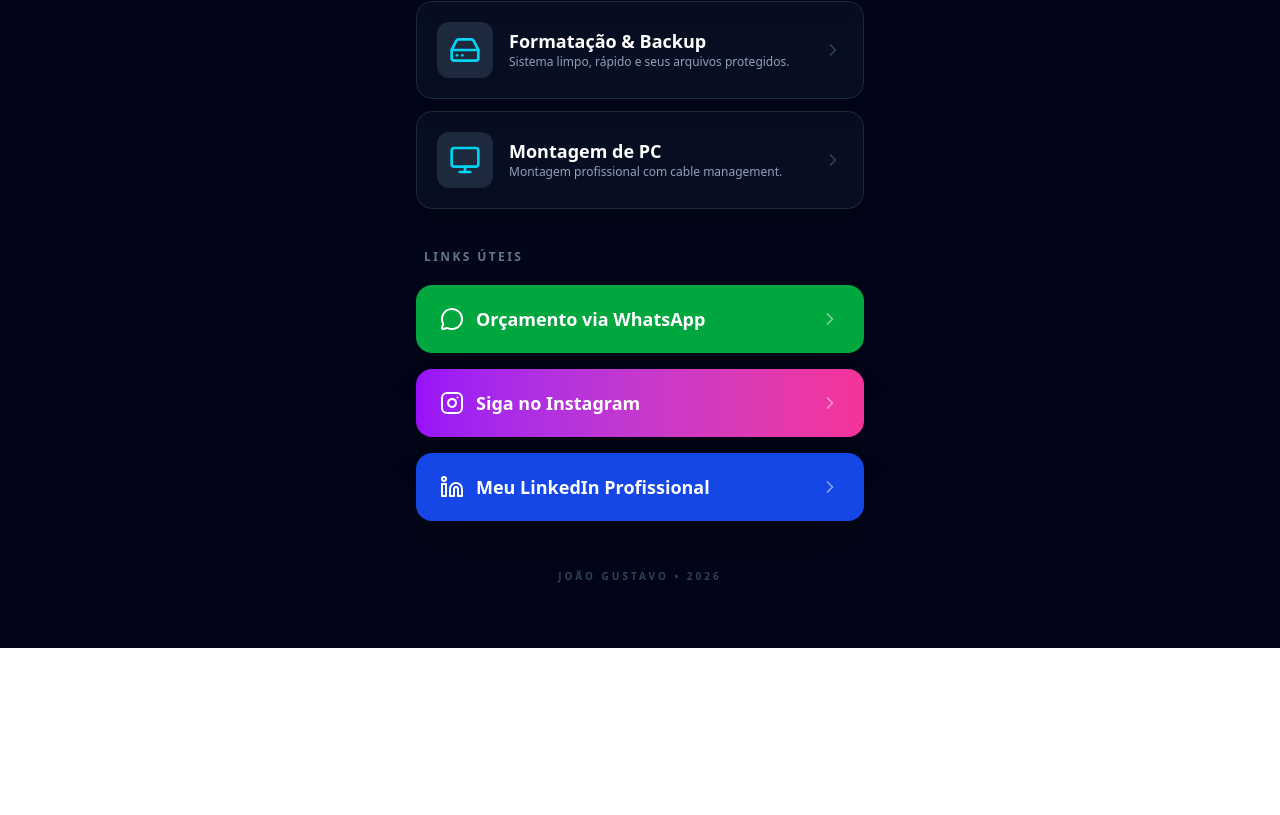
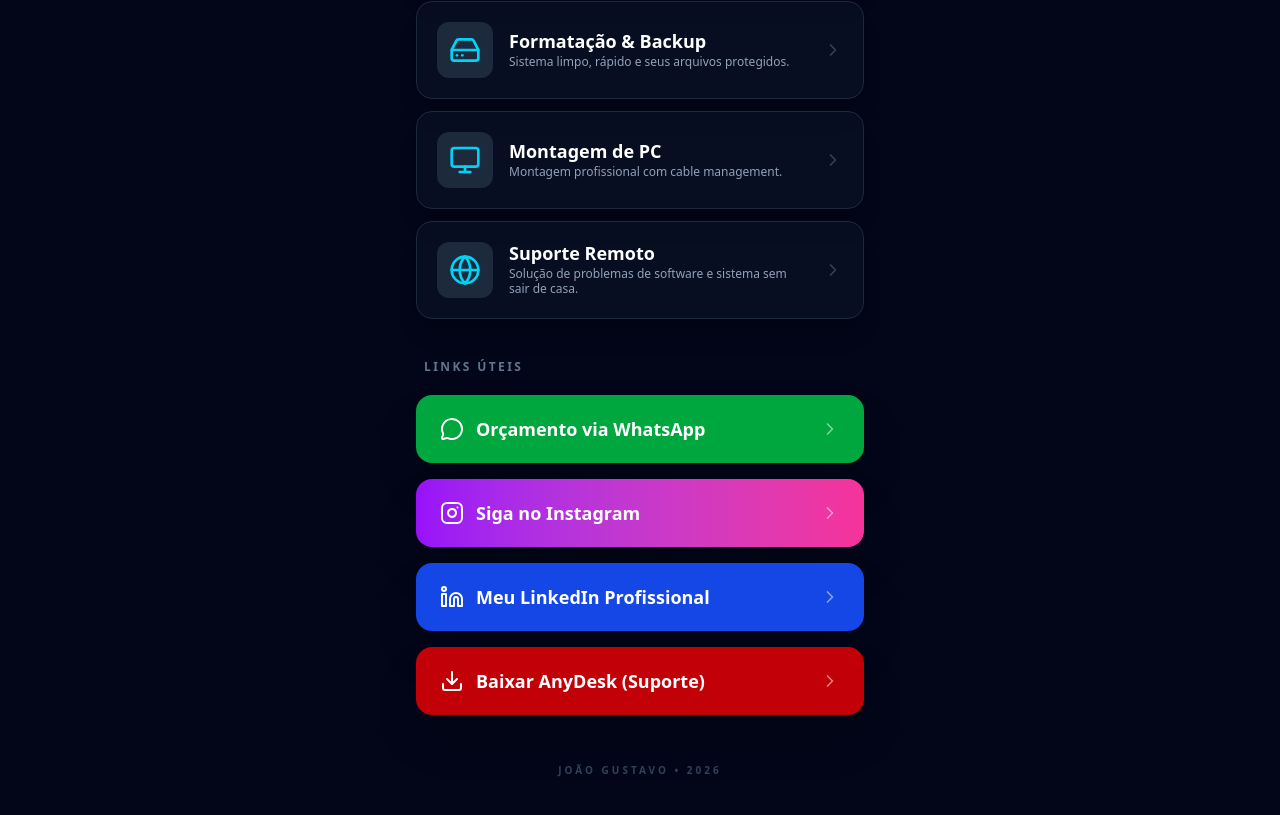
Before and after one commit to Joaokenehen/JG_Tech, a React (Vite) app in the folder frontend/: page / in a window 1280 px wide. Shown: the part 389-1204 px from the top of the page. Before the commit the page ends 1037 px from the top, so only its background shows below. Built offline with nearby package versions, Linux system fonts and the light colour scheme.

Commit message:
feat: remote suport

```diff
--- a/frontend/src/data/services.tsx
+++ b/frontend/src/data/services.tsx
@@ -1,5 +1,5 @@
 import { type ReactNode } from 'react';
-import { Settings, HardDrive, Monitor } from 'lucide-react';
+import { Settings, HardDrive, Monitor, Globe } from 'lucide-react';
 
 // Definimos o contrato (interface) de como um serviço deve ser
 export interface ServiceData {
@@ -65,4 +65,28 @@
       </div>
     )
   },
+ {
+  name: 'Suporte Remoto',
+  desc: 'Solução de problemas de software e sistema sem sair de casa.',
+  icon: <Globe className="w-8 h-8 text-cyan-400" />,
+  detalhes: (
+    <div className="mt-4 pt-4 border-t border-slate-800 text-sm text-slate-300 space-y-3 animate-in fade-in duration-500">
+      <div>
+        <h4 className="font-bold text-cyan-500">Soluções Rápidas</h4>
+        <p>Seu Windows está lento? O Office parou de funcionar? Algum programa não abre? Resolvemos erros de sistema, instalação de drivers e suporte a aplicativos de forma ágil.</p>
+      </div>
+      <div className="bg-slate-800/50 p-3 rounded-lg border border-slate-700">
+        <h4 className="font-bold text-yellow-500 mb-1 text-xs uppercase tracking-wider">Como preparar o acesso:</h4>
+        <ul className="list-disc list-outside ml-5 space-y-2 text-xs text-slate-300">
+            <li>
+             Ter o software <strong>AnyDesk</strong> instalado (você pode baixá-lo no link
+             <span className="text-cyan-400 font-bold"> "Baixar AnyDesk"</span> logo abaixo).
+            </li>
+            <li>Possuir uma conexão estável com a internet.</li>
+            <li>Informar o seu <strong>Código de Acesso</strong> ao técnico.</li>
+        </ul>
+      </div>
+    </div>
+  )
+},
 ];
--- a/frontend/src/screens/App.tsx
+++ b/frontend/src/screens/App.tsx
@@ -1,4 +1,4 @@
-import { Linkedin, MessageCircle, Instagram } from 'lucide-react';
+import { Linkedin, MessageCircle, Instagram, Download } from 'lucide-react';
 import { useState } from 'react';
 import { ActionLink } from '../components/ActionLink';
 import { ServiceCard } from '../components/ServiceCard';
@@ -26,13 +26,20 @@
       url: 'https://www.linkedin.com/in/joao-gustavo-quennehen?utm_source=instagram&utm_medium=bio',
       icon: <Linkedin className="w-6 h-6" />,
       color: 'bg-blue-700 hover:bg-blue-600'
-    }
+    },
+    {
+      name: 'Baixar AnyDesk (Suporte)',
+      url: 'https://anydesk.com/pt/downloads/windows',
+      icon: <Download className="w-6 h-6" />,
+      color: 'bg-red-700 hover:bg-red-600'
+    },
   ];
 
 
 
  const handleSafeClick = (e: React.MouseEvent<HTMLAnchorElement>, url: string) => {
-    if (url.includes('google.com/url') || url.includes('linkedin.com')) {
+  // Adicionei o 'anydesk.com' na verificação
+  if (url.includes('google.com/url') || url.includes('linkedin.com') || url.includes('anydesk.com')) {
     e.preventDefault();
     const newWindow = window.open(url, '_blank', 'noopener,noreferrer');
     if (newWindow) newWindow.opener = null;
```
Lines whose indentation alone changed are shown as unchanged.
